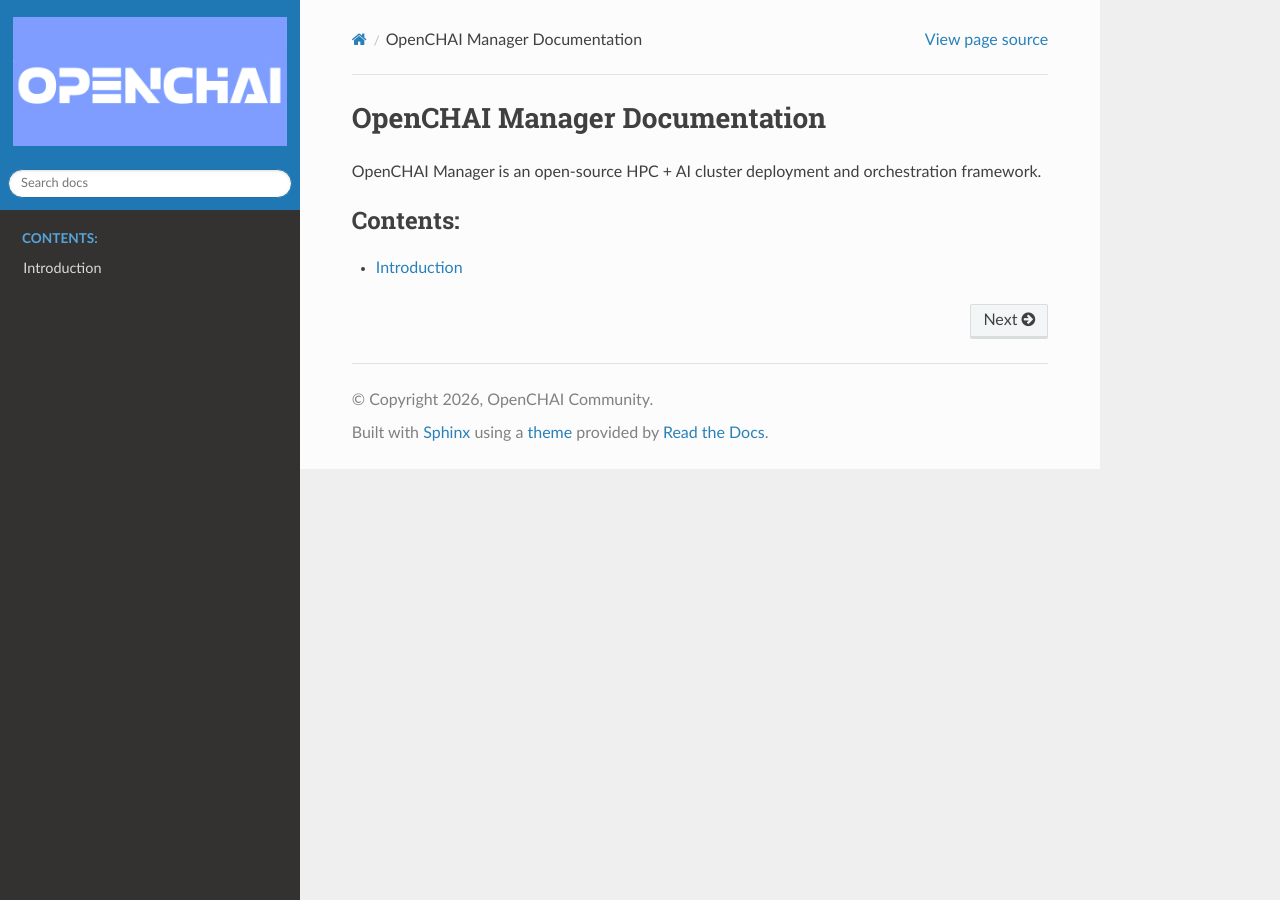
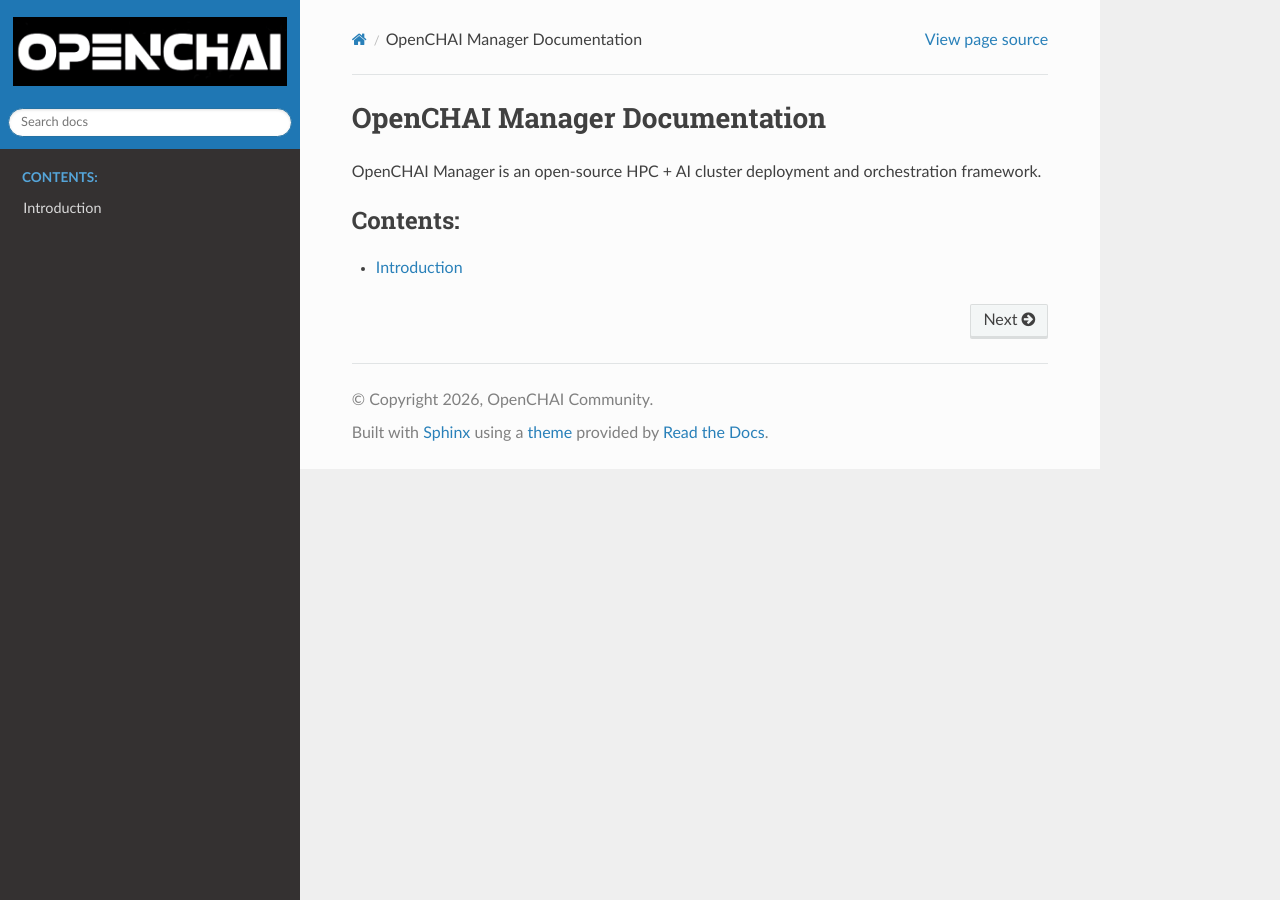
Before and after one commit to OpenHPC-AI/OpenCHAI, a Sphinx documentation site: the page built from docs/index.rst, in a window 1280 px wide. Built offline with Sphinx 7.4.7 and the Read the Docs theme 3.1.0, drawn with Linux system fonts in a browser that asks for light colours.

Commit message:
Update conf.py

```diff
--- a/docs/conf.py
+++ b/docs/conf.py
@@ -59,7 +59,7 @@
 html_theme = "sphinx_rtd_theme"
 
 html_short_title = "OpenCHAI"
-html_logo = "_static/openchai_tool_logo.png"
+html_logo = "_static/chai_logo.png"
 html_static_path = ["_static"]
 
 html_theme_options = {
```
